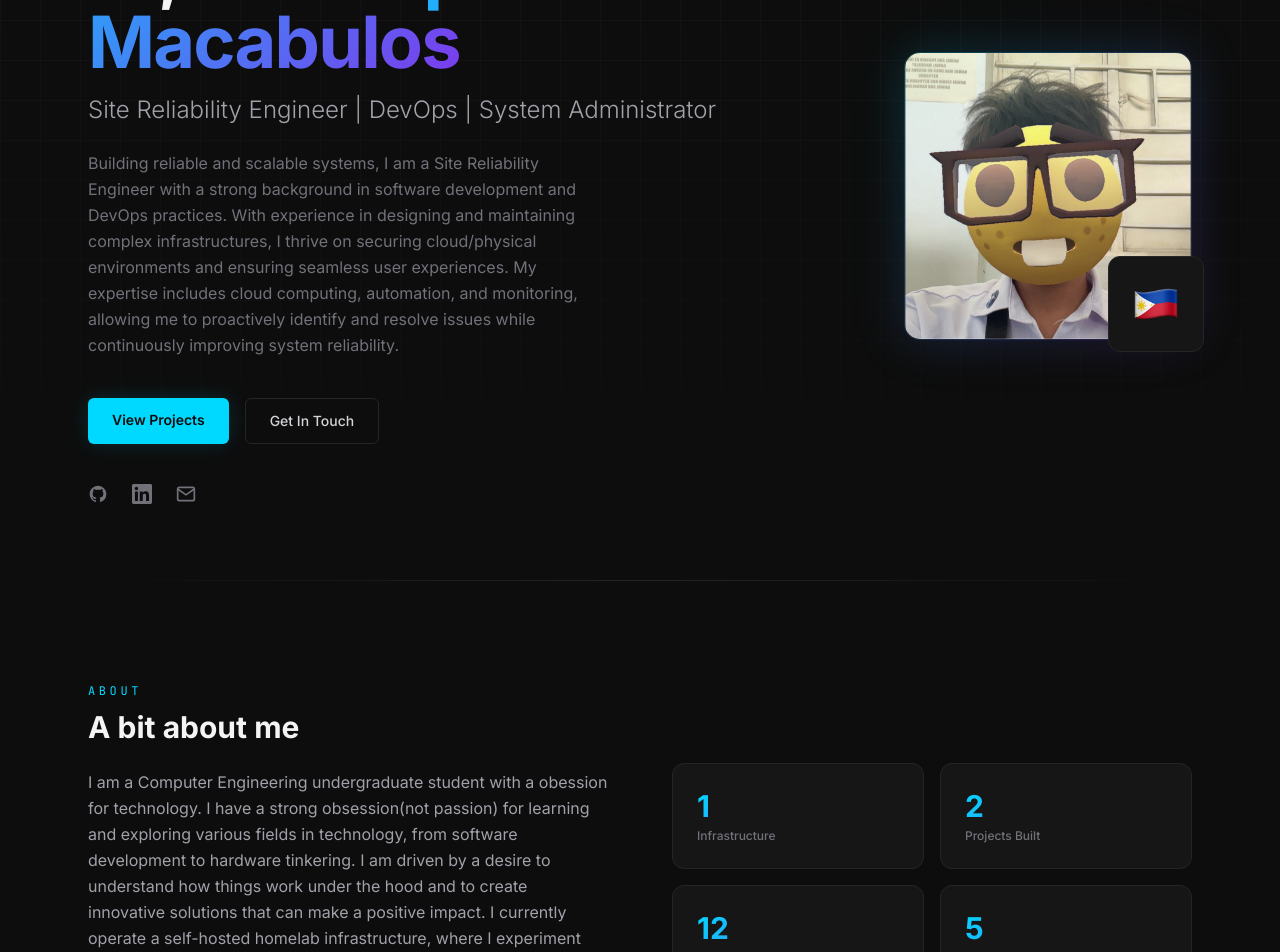
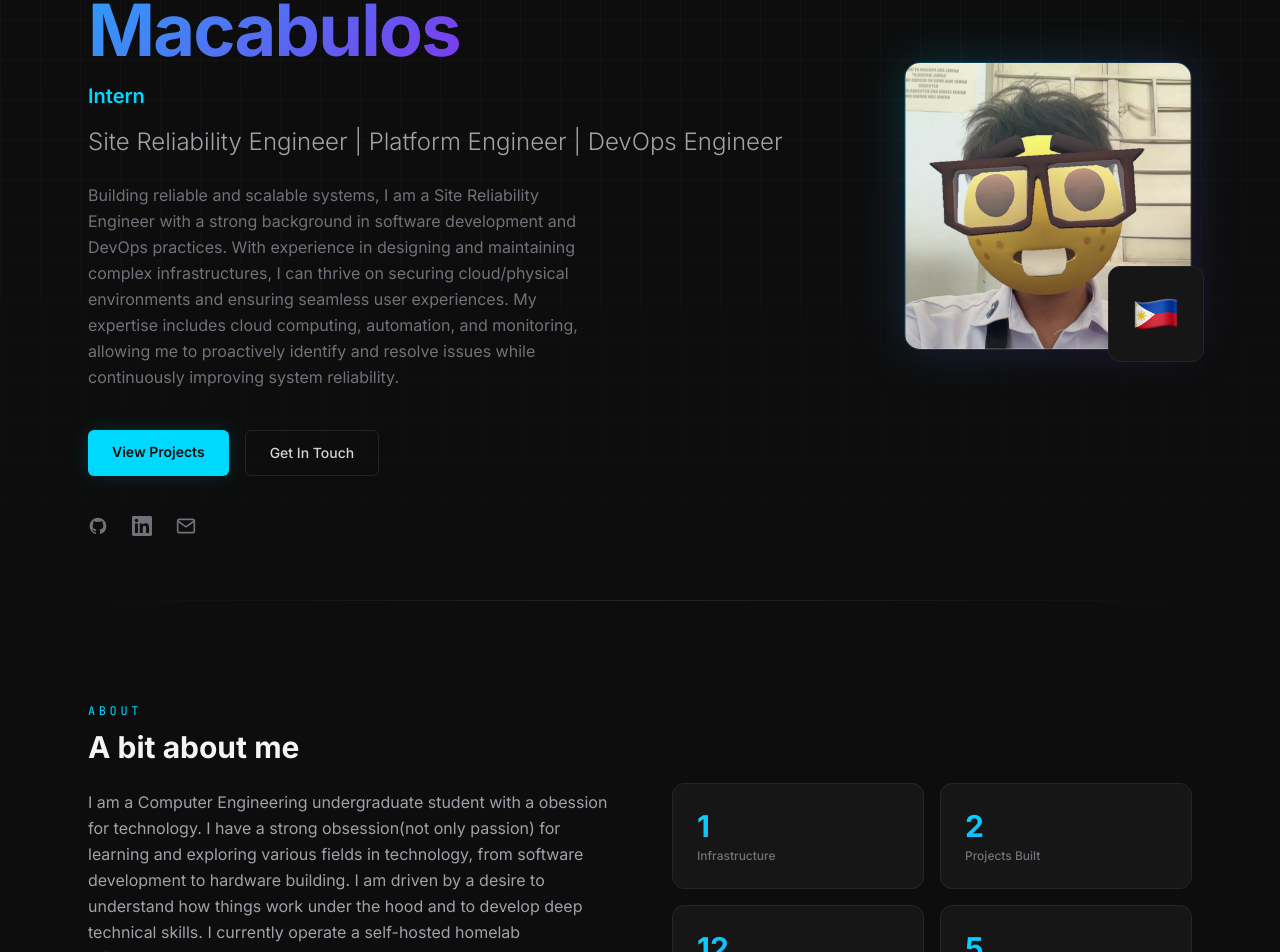
Before and after one commit to notseekeru/portfolio_website, a React (Vite) app in the folder frontend/: page /#blog in a window 1280 px wide. Shown: the part 220-1172 px from the top of the page. Built offline with nearby package versions, Linux system fonts and the light colour scheme.

Commit message:
feat: add status to personal data and update Hero component fix: enhance makefile with git checkout and pull commands

```diff
--- a/frontend/src/components/Hero.tsx
+++ b/frontend/src/components/Hero.tsx
@@ -32,7 +32,9 @@ export default function Hero() {
             <span className="text-zinc-100">Hi, I'm </span>
             <span className="text-gradient">{personalData.name}</span>
           </h1>
-
+          <h2 className="text-lg lg:text-xl font-semibold text-accent mb-4">
+            {personalData.status}
+          </h2>
           <h2 className="text-xl lg:text-2xl font-light text-zinc-400 mb-6">
             {personalData.title}
           </h2>
--- a/frontend/src/data/personalData.ts
+++ b/frontend/src/data/personalData.ts
@@ -43,6 +43,7 @@ export interface ProjectItem {
 
 export interface PersonalData {
   name: string;
+  status: string;
   title: string;
   location: string;
   email: string;
@@ -63,16 +64,17 @@ export interface PersonalData {
 
 const personalData: PersonalData = {
   name: "Stephen Macabulos",
-  title: "Site Reliability Engineer | DevOps | System Administrator",
+  status: "Intern",
+  title: "Site Reliability Engineer | Platform Engineer | DevOps Engineer",
   location: "Pampanga, Philippines",
   email: "stpmacabulos@gmail.com",
   linkedin: "https://www.linkedin.com/in/stephen-macabulos-192495336/",
   github: "https://github.com/notseekeru",
   facebook: "https://www.facebook.com/notseekeru",
   instagram: "https://www.instagram.com/notseekeru/",
-  bio: "Building reliable and scalable systems, I am a Site Reliability Engineer with a strong background in software development and DevOps practices. With experience in designing and maintaining complex infrastructures, I thrive on securing cloud/physical environments and ensuring seamless user experiences. My expertise includes cloud computing, automation, and monitoring, allowing me to proactively identify and resolve issues while continuously improving system reliability.",
+  bio: "Building reliable and scalable systems, I am a Site Reliability Engineer with a strong background in software development and DevOps practices. With experience in designing and maintaining complex infrastructures, I can thrive on securing cloud/physical environments and ensuring seamless user experiences. My expertise includes cloud computing, automation, and monitoring, allowing me to proactively identify and resolve issues while continuously improving system reliability.",
   background:
-    "I am a Computer Engineering undergraduate student with a obession for technology. I have a strong obsession(not passion) for learning and exploring various fields in technology, from software development to hardware tinkering. I am driven by a desire to understand how things work under the hood and to create innovative solutions that can make a positive impact. I currently operate a self-hosted homelab infrastructure, where I experiment with various technologies and build projects that showcase my skills and creativity. I am always eager to take on new challenges and expand my knowledge in the ever-evolving world of technology.",
+    "I am a Computer Engineering undergraduate student with a obession for technology. I have a strong obsession(not only passion) for learning and exploring various fields in technology, from software development to hardware building. I am driven by a desire to understand how things work under the hood and to develop deep technical skills. I currently operate a self-hosted homelab infrastructure, where I experiment with various technologies and build projects that showcase my skills and creativity. I am always eager to take on new challenges and expand my knowledge in the ever-evolving world of technology.",
   profilePicture: "/profile2.png",
 
   get age(): number {
```
Also changed, not shown: 1 other file (tests, documents, lock files or other folders).
